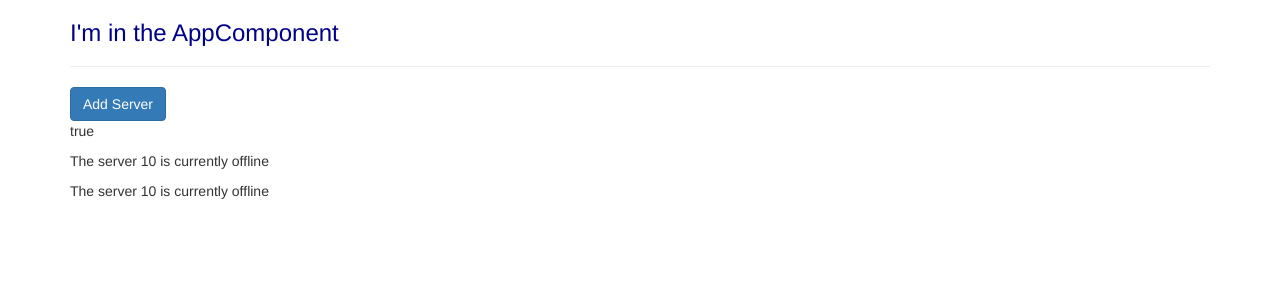
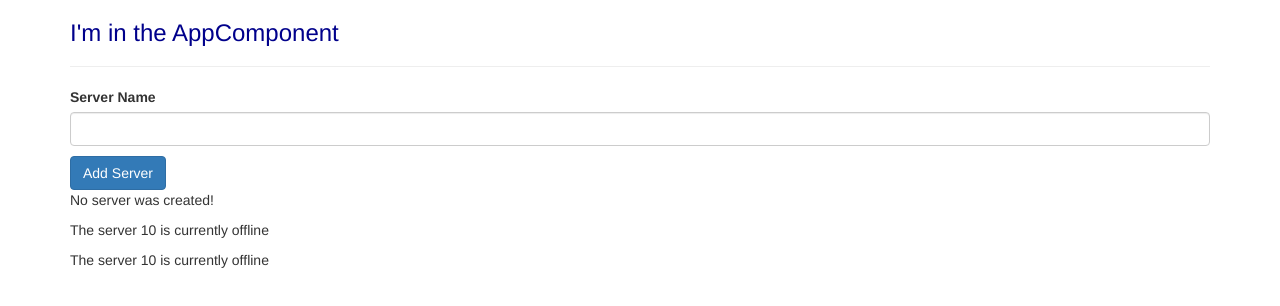
Before and after one commit to Prozak8/angular-sandbox, an Angular app: page / in a window 1280 px wide. Shown: the top 306 px of the page. Built offline with nearby package versions, Linux system fonts and the light colour scheme.

Commit message:
practicing on on click events and more databinding

```diff
--- a/src/app/servers/servers.component.html
+++ b/src/app/servers/servers.component.html
@@ -1,4 +1,15 @@
-<button class="btn btn-primary" [disabled]="!allowNewServer">Add Server</button>
-<p>{{ allowNewServer }}</p>
+<label>Server Name</label>
+<input
+    type="text"
+    class="form-control"
+    (input)="onUpdateServerName($event)">
+    <p>{{ serverName }}</p>
+<button
+    class="btn btn-primary"
+    [disabled]="!allowNewServer"
+    (click)="onCreateServer()">Add Server
+</button>
+<!-- <p [innerText]="allowNewServer"></p> -->
+<p>{{ serverCreationStatus }}</p>
 <app-server></app-server>
 <app-server></app-server>
--- a/src/app/servers/servers.component.ts
+++ b/src/app/servers/servers.component.ts
@@ -7,6 +7,8 @@
 })
 export class ServersComponent implements OnInit {
   allowNewServer = false;
+  serverCreationStatus = 'No server was created!';
+  serverName = '';
 
   constructor() {
     setTimeout(() => {
@@ -16,5 +18,11 @@
 
   ngOnInit() {
   }
+  onCreateServer() {
+    this.serverCreationStatus = 'Server was created!';
+  }
 
+  onUpdateServerName(event: Event) {
+    this.serverName = (<HTMLInputElement>event.target).value;
+  }
 }
```
